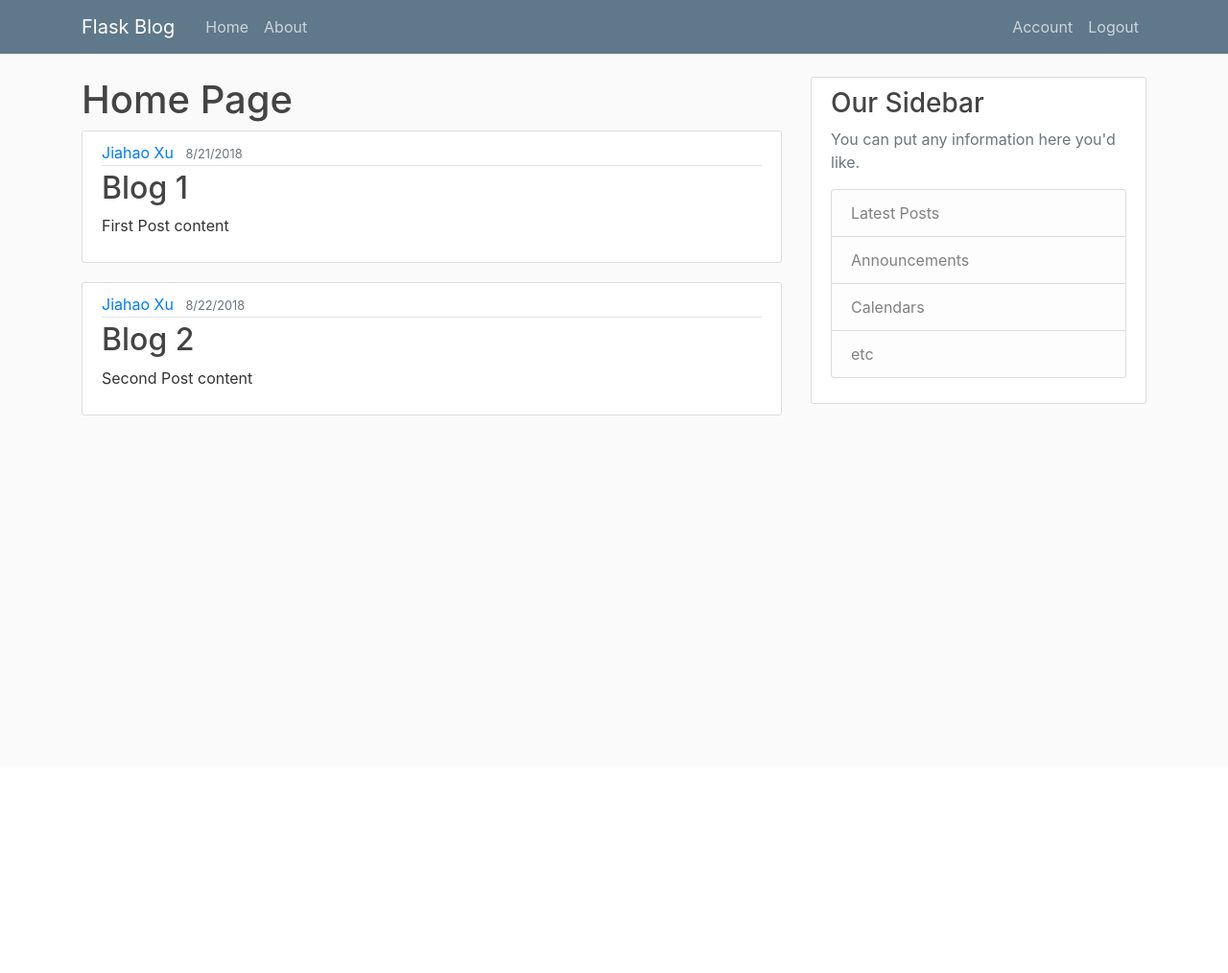
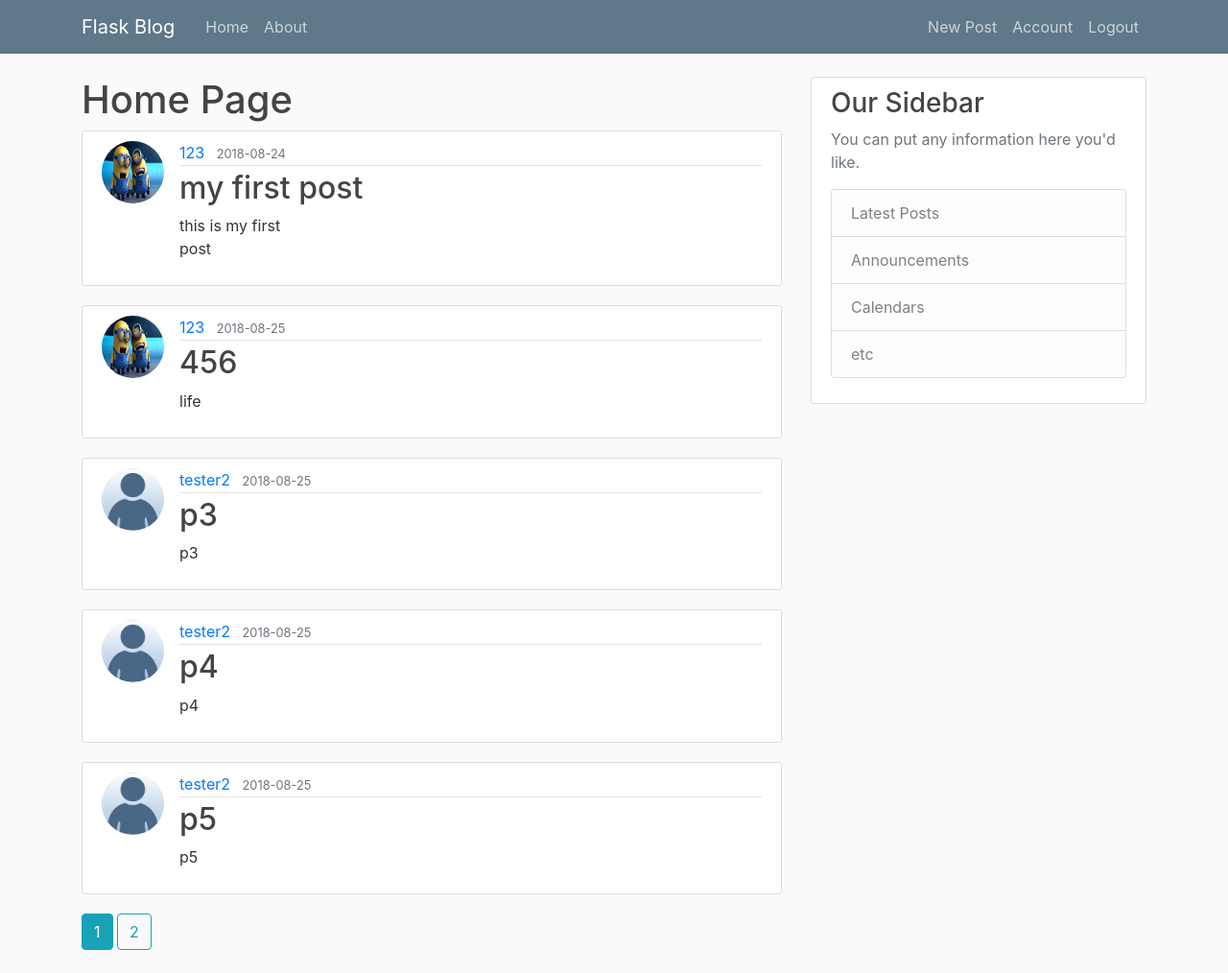
Before and after one commit to jxu43/flask-blog, a Flask app: page / in a window 1280 px wide. Shown: the whole page at 96% size. Before the commit the page ends 433 px from the top, so only its background shows below. Run offline with Flask 2, Linux system fonts and the light colour scheme; a user stored in the database is signed in; data comes from the database, SQL or seed files in the repository; both versions use the stored data as it was after the commit; some libraries are stand-ins or nearby versions.

Commit message:
post operation & pagination

```diff
--- a/flaskblog/routes.py
+++ b/flaskblog/routes.py
@@ -3,29 +3,15 @@ import secrets
 from PIL import Image
 from flaskblog.models import User, Post
 from flaskblog import app, db, bcrypt
-from flask import render_template, url_for, flash, redirect, request
-from flaskblog.forms import RegistrationForm, LoginForm, UpdateAccountForm
+from flask import render_template, url_for, flash, redirect, request, abort
+from flaskblog.forms import RegistrationForm, LoginForm, UpdateAccountForm, PostForm
 from flask_login import login_user, current_user, logout_user, login_required
-
-posts = [
-    {
-        'author': 'Jiahao Xu',
-        'title': 'Blog 1',
-        'content': 'First Post content',
-        'date_posted': '8/21/2018'
-    },
-    {
-        'author': 'Jiahao Xu',
-        'title': 'Blog 2',
-        'content': 'Second Post content',
-        'date_posted': '8/22/2018'
-    }
-]
-
 
 @app.route("/")
 @app.route("/home")
 def home():
+    page = request.args.get('page', 1, type=int)
+    posts = Post.query.paginate(page=page, per_page=5)
     return render_template('home.html', posts=posts)
 
 @app.route("/about")
@@ -101,3 +87,51 @@ def account():
     image_file = url_for('static', filename='profile_pics/' + current_user.image_file)
     return render_template('account.html', title='Account',
                            image_file=image_file, form=form)
+
+@app.route("/post/new", methods=['GET', 'POST'])
+@login_required
+def new_post():
+    form = PostForm()
+    if form.validate_on_submit():
+        post = Post(title=form.title.data, content=form.content.data, author=current_user)
+        db.session.add(post)
+        db.session.commit()
+        flash('Your post has been updated!', 'success')
+        return redirect(url_for('home'))
+    return render_template('create_post.html', title='New Post',
+                           form=form, legend='New Post')
+
+@app.route("/post/<int:post_id>")
+def post(post_id):
+    post = Post.query.get_or_404(post_id)
+    return render_template('post.html', title=post.title, post=post)
+
+@app.route("/post/<int:post_id>/update", methods=['GET', 'POST'])
+@login_required
+def update_post(post_id):
+    post = Post.query.get_or_404(post_id)
+    if post.author != current_user:
+        abort(403)
+    form = PostForm()
+    if form.validate_on_submit():
+        post.title = form.title.data
+        post.content = form.content.data
+        db.session.commit()
+        flash('Your post has been updated!', 'success')
+        return redirect(url_for('post', post_id=post.id))
+    elif request.method == 'GET':
+        form.title.data = post.title
+        form.content.data = post.content
+    return render_template('create_post.html', title='Update Post',
+                           form=form, legend='Update Post')
+
+@app.route("/post/<int:post_id>/delete", methods=['POST'])
+@login_required
+def delete_post(post_id):
+    post = Post.query.get_or_404(post_id)
+    if post.author != current_user:
+        abort(403)
+    db.session.delete(post)
+    db.session.commit()
+    flash('Your post has been deleted!', 'success')
+    return redirect(url_for('home'))
--- a/flaskblog/templates/home.html
+++ b/flaskblog/templates/home.html
@@ -2,16 +2,29 @@
 
 {% block content %}
     <h1>Home Page</h1>
-    {% for post in posts %}
-        <article class="media content-section">
-          <div class="media-body">
+    {% for post in posts.items %}
+    <article class="media content-section">
+        <img class = "rounded-circle article-img"
+             src = "{{ url_for('static', filename = 'profile_pics/' + post.author.image_file)}}">
+        <div class="media-body">
             <div class="article-metadata">
-              <a class="mr-2" href="#">{{ post.author }}</a>
-              <small class="text-muted">{{ post.date_posted }}</small>
+                <a class="mr-2" href="#">{{ post.author.username }}</a>
+                <small class="text-muted">{{ post.date_posted.strftime('%Y-%m-%d') }}</small>
             </div>
-            <h2><a class="article-title" href="#">{{ post.title }}</a></h2>
+            <h2><a class="article-title" href="{{ url_for('post', post_id=post.id) }}">{{ post.title }}</a></h2>
             <p class="article-content">{{ post.content }}</p>
-          </div>
-        </article>
+        </div>
+    </article>
+    {% endfor %}
+    {% for page_num in posts.iter_pages(left_edge=1, right_edge=1, left_current=1, right_current=2) %}
+        {% if page_num %}
+            {% if posts.page == page_num %}
+                <a class="btn btn-info mb-4" href="{{ url_for('home', page=page_num) }}">{{ page_num }}</a>
+            {% else %}
+                <a class="btn btn-outline-info mb-4" href="{{ url_for('home', page=page_num) }}">{{ page_num }}</a>
+            {% endif %}
+        {% else %}
+            ...
+        {% endif %}
     {% endfor %}
 {% endblock content%}
--- a/flaskblog/templates/layout.html
+++ b/flaskblog/templates/layout.html
@@ -35,6 +35,7 @@
                 <!-- Navbar Right Side -->
                 <div class="navbar-nav">
                     {% if current_user.is_authenticated %}
+                    <a class="nav-item nav-link" href="{{ url_for('new_post') }}">New Post</a>
                     <a class="nav-item nav-link" href="{{ url_for('account') }}">Account</a>
                     <a class="nav-item nav-link" href="{{ url_for('logout') }}">Logout</a>
                     {% else %}
```
Also changed, not shown: flaskblog/forms.py (+6 -1 lines), flaskblog/templates/create_post.html (added, +41 -0 lines), flaskblog/templates/post.html (added, +40 -0 lines), flaskblog/site.db.
